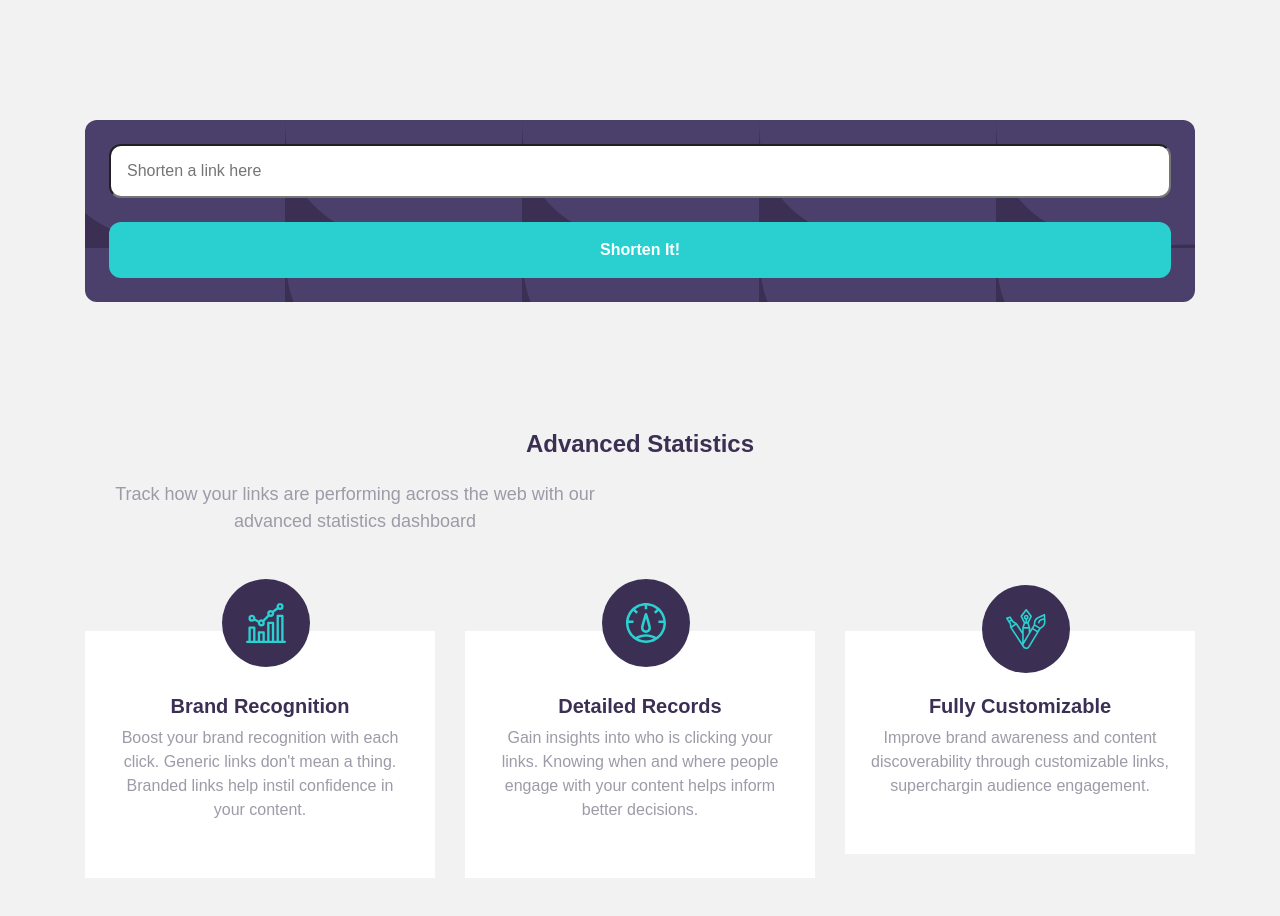
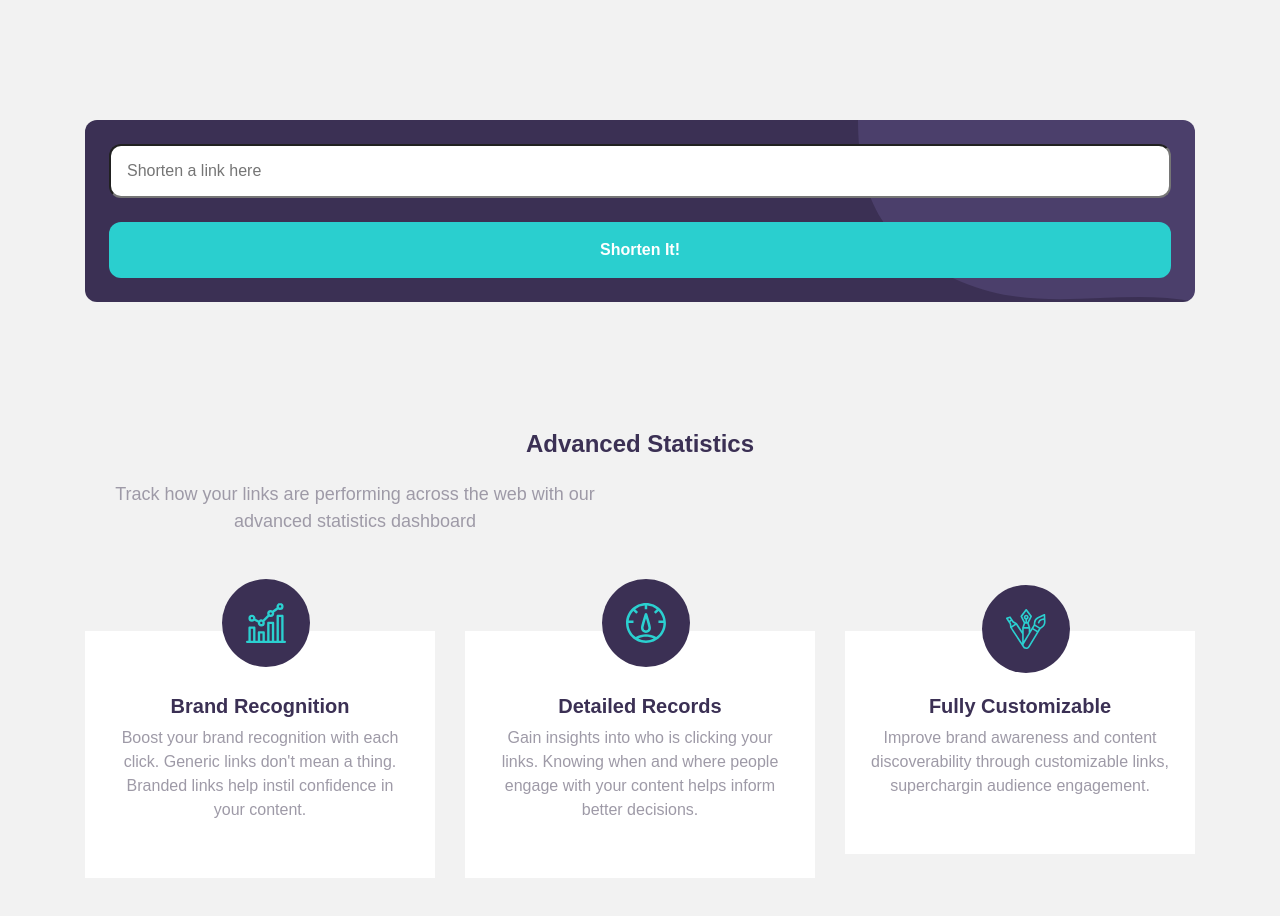
Before and after one commit to Matheusdoe-dev/Shortly, a React (Create React App) app: page / in a window 1280 px wide. Shown: the part 1560-2476 px from the top of the page. Built offline with nearby package versions, Linux system fonts and the light colour scheme.

Commit message:
:ambulance: fix: bg position and size on Shorter Form component fixed

```diff
--- a/src/components/Shorter-Form/styles.js
+++ b/src/components/Shorter-Form/styles.js
@@ -10,7 +10,9 @@ export const ShorterFormWrapper = styled.form`
   & {
     width: 100%;
     padding: var(--gap-md);
-    background: url(${mobileFormBg}) ${colors.primary.dark_violet} top center;
+    background: no-repeat url(${mobileFormBg}) ${colors.primary.dark_violet}
+      center right;
+    background-size: contain;
     border-radius: ${borders.radius.primary};
 
     display: flex;
```
